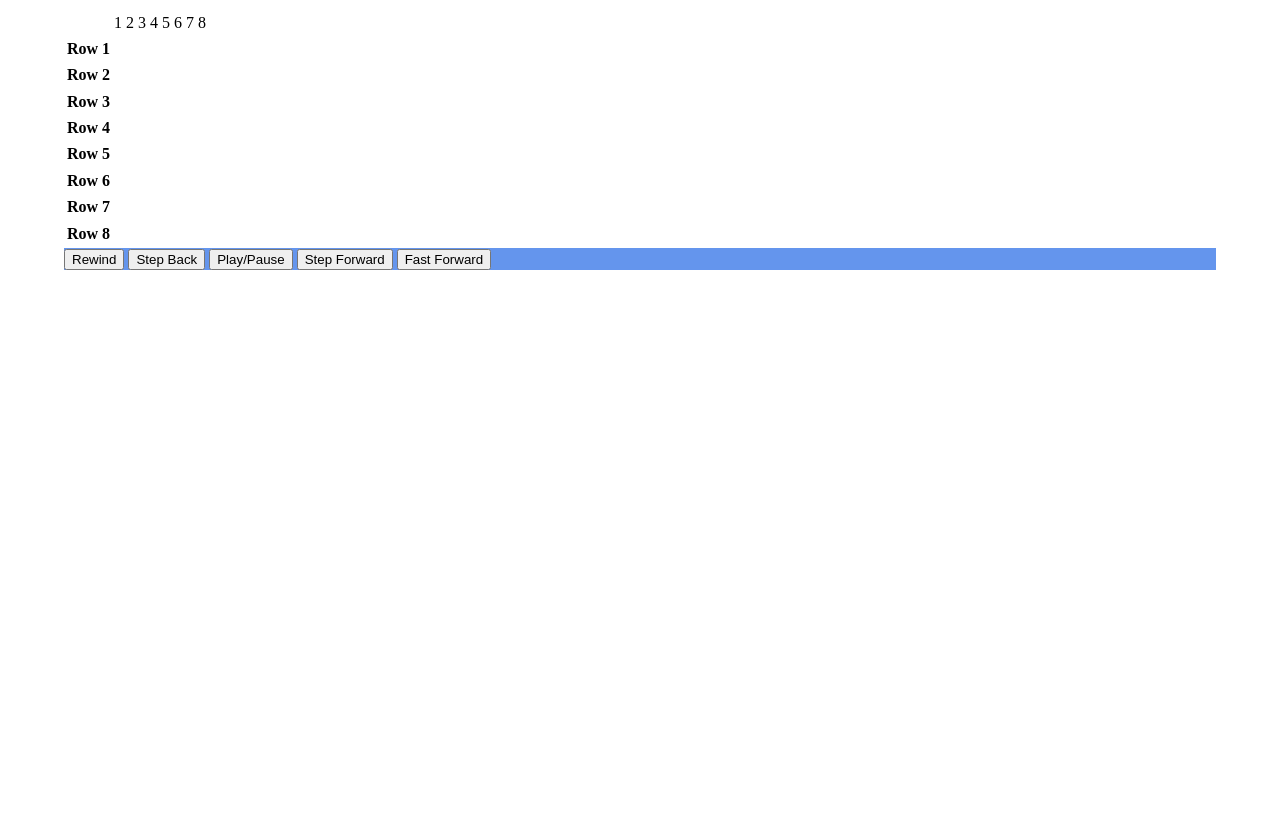
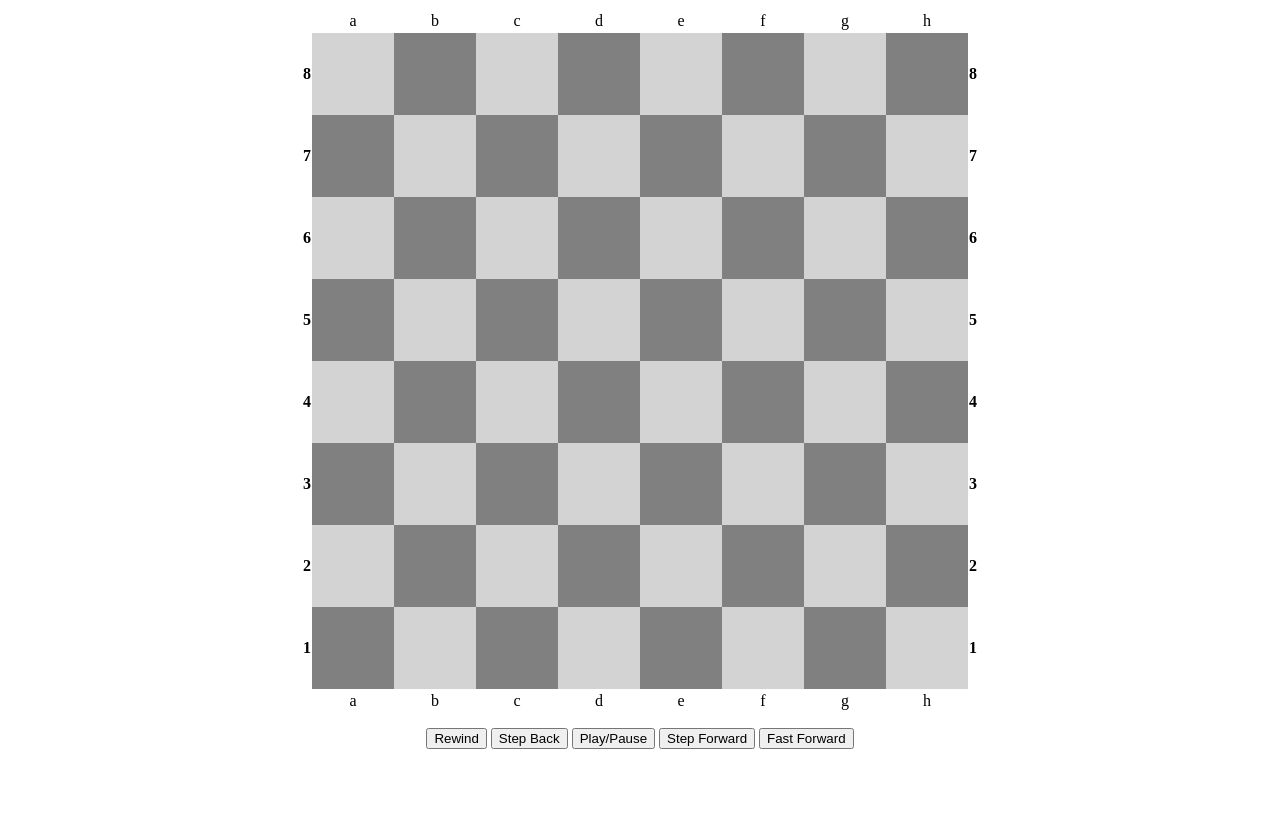
Before and after one commit to s4dmw/TIY-Chessboard, a website: page index.html in a window 1280 px wide. Shown: the part 109-922 px from the top of the page. Before the commit the page ends 800 px from the top, so only its background shows below. Drawn offline with nearby package versions, Linux system fonts and the light colour scheme; files that its build step writes are made by us from their sources.

Commit message:
working on intial board setup

```diff
--- a/index.html
+++ b/index.html
@@ -23,28 +23,41 @@
         <table>
           <thead>
             <td></td>
-            <td>1</td>
-            <td>2</td>
-            <td>3</td>
-            <td>4</td>
-            <td>5</td>
-            <td>6</td>
-            <td>7</td>
-            <td>8</td>
+            <td>a</td>
+            <td>b</td>
+            <td>c</td>
+            <td>d</td>
+            <td>e</td>
+            <td>f</td>
+            <td>g</td>
+            <td>h</td>
           </thead>
-          <tr class="row">
-            <th>Row 1</th>
-            <td class="place"></td>
+          <tr class="board">
+            <th>8</th>
+            <td class="black_rook"></td>
             <td></td>
             <td></td>
             <td></td>
             <td></td>
             <td></td>
             <td></td>
-            <td></td>
+            <td class="black_rook"></td>
+            <th>8</th>
           </tr>
-          <tr class="row">
-            <th>Row 2</th>
+          <tr class="board">
+            <th>7</th>
+            <td class="black_pawn"></td>
+            <td class="black_pawn"></td>
+            <td class="black_pawn"></td>
+            <td class="black_pawn"></td>
+            <td class="black_pawn"></td>
+            <td class="black_pawn"></td>
+            <td class="black_pawn"></td>
+            <td class="black_pawn"></td>
+            <th>7</th>
+          </tr>
+          <tr class="board">
+            <th>6</th>
             <td></td>
             <td></td>
             <td></td>
@@ -53,9 +66,10 @@
             <td></td>
             <td></td>
             <td></td>
+            <th>6</th>
           </tr>
-          <tr class="row">
-            <th>Row 3</th>
+          <tr class="board">
+            <th>5</th>
             <td></td>
             <td></td>
             <td></td>
@@ -64,9 +78,10 @@
             <td></td>
             <td></td>
             <td></td>
+            <th>5</th>
           </tr>
-          <tr class="row">
-            <th>Row 4</th>
+          <tr class="board">
+            <th>4</th>
             <td></td>
             <td></td>
             <td></td>
@@ -75,9 +90,10 @@
             <td></td>
             <td></td>
             <td></td>
+            <th>4</th>
           </tr>
-          <tr class="row">
-            <th>Row 5</th>
+          <tr class="board">
+            <th>3</th>
             <td></td>
             <td></td>
             <td></td>
@@ -86,9 +102,10 @@
             <td></td>
             <td></td>
             <td></td>
+            <th>3</th>
           </tr>
-          <tr class="row">
-            <th>Row 6</th>
+          <tr class="board">
+            <th>2</th>
             <td></td>
             <td></td>
             <td></td>
@@ -97,9 +114,10 @@
             <td></td>
             <td></td>
             <td></td>
+            <th>2</th>
           </tr>
-          <tr class="row">
-            <th>Row 7</th>
+          <tr class="board">
+            <th>1</th>
             <td></td>
             <td></td>
             <td></td>
@@ -108,18 +126,19 @@
             <td></td>
             <td></td>
             <td></td>
+            <th>1</th>
           </tr>
-          <tr class="row">
-            <th>Row 8</th>
+          <thead>
             <td></td>
-            <td></td>
-            <td></td>
-            <td></td>
-            <td></td>
-            <td></td>
-            <td></td>
-            <td></td>
-          </tr>
+            <td>a</td>
+            <td>b</td>
+            <td>c</td>
+            <td>d</td>
+            <td>e</td>
+            <td>f</td>
+            <td>g</td>
+            <td>h</td>
+          </thead>
       </table>
       <section class="buttons">
         <button id="rewind">Rewind</button>
--- a/package.json
+++ b/package.json
@@ -11,7 +11,9 @@
     "mocha": "^2.3.0"
   },
   "scripts": {
-    "test": "mocha"
+    "test": "mocha",
+    "bs" : "browser-sync start --server --files='*.html, js/*.js, css/*.css'",
+    "sass" : "node-sass --output-style expanded scss/main.scss css/main.css"
   },
   "repository": {
     "type": "git",
--- a/scss/main.scss
+++ b/scss/main.scss
@@ -102,50 +102,41 @@ textarea {
    margin-top: 5%;
 }
 
-   section {
-     background-color: cornflowerblue;
-     margin-left: 0%;
-     margin-top: 0%;
-     margin-right: 0%;
-     margin-top: 0%;
+header {
+  text-align: center;
 }
 
-   /*ul.labels {
-     list-style-type: none;
-     padding-left: 0;
-     float: left;
-     display: inline-block;
-   }*/
-
-   ul {
-     list-style-type: none;
-     padding-left: 0;
-     width: 12.5%;
-     height: 12.5%;
-     float: left;
-     display: inline-block;
-     /*border: solid black 1px;*/
-     list-style-type: none;
-     padding-left: 0;
+table {
+  margin-left: auto;
+  margin-right: auto;
+  border-spacing: 0;
+  border-collapse: separate;
 }
 
-   li {
-     margin-right: 0;
-     background-color: gray;
-     border: solid black 1px;
-     height: 5em;
-     width: auto;
-   }
-
-   ul:nth-child(odd) li:nth-child(odd) {
-     background-color: lightgray;
-   }
-
-   ul:nth-child(even) li:nth-child(even) {
-     background-color: lightgray;
+thead {
+  text-align: center;
 }
 
 
+tr.board td {
+  background-color: lightgray;
+  height: 60pt;
+  width: 60pt;
+  // border: solid 1px;
+}
+
+tr.board:nth-child(odd) td:nth-child(odd) {
+  background-color: gray;
+}
+
+tr.board:nth-child(even) td:nth-child(even) {
+  background-color: gray;
+}
+
+section.buttons {
+  margin-top: 10pt;
+  text-align: center;
+}
 
 
 
```
Lines whose indentation alone changed are shown as unchanged.
